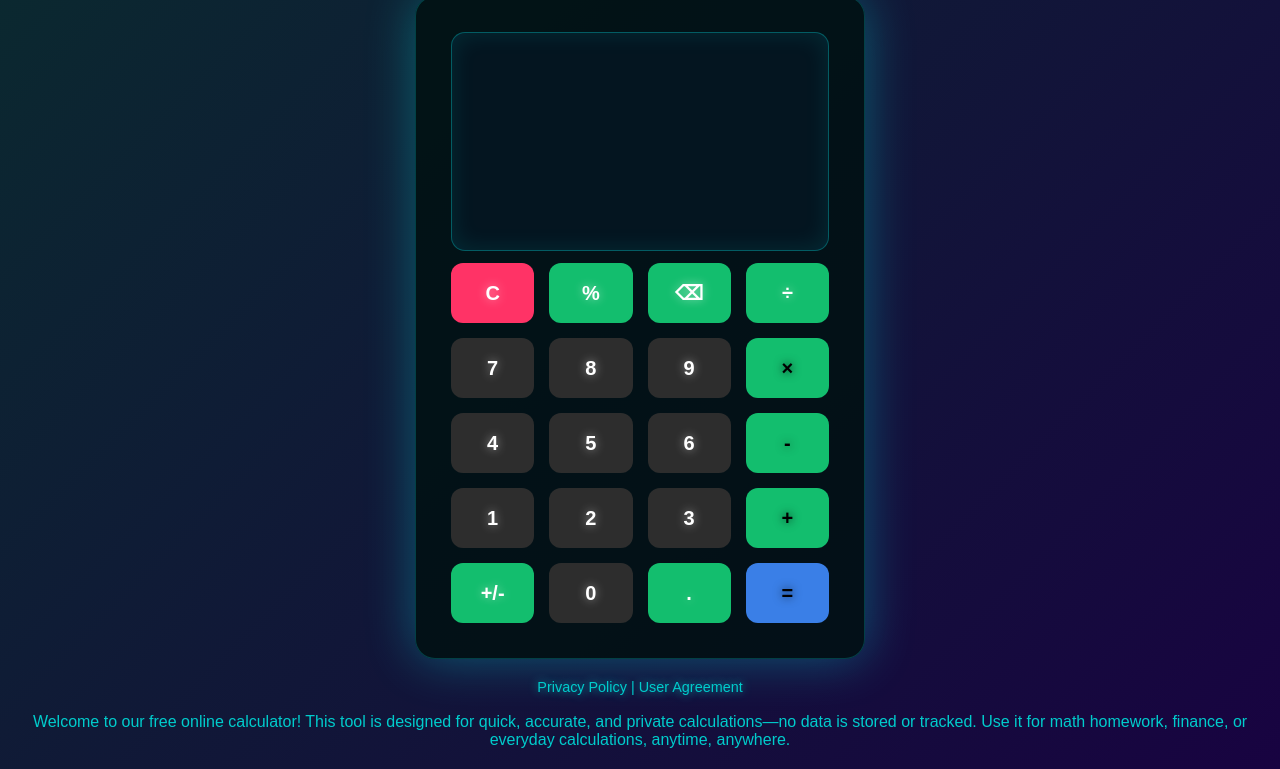
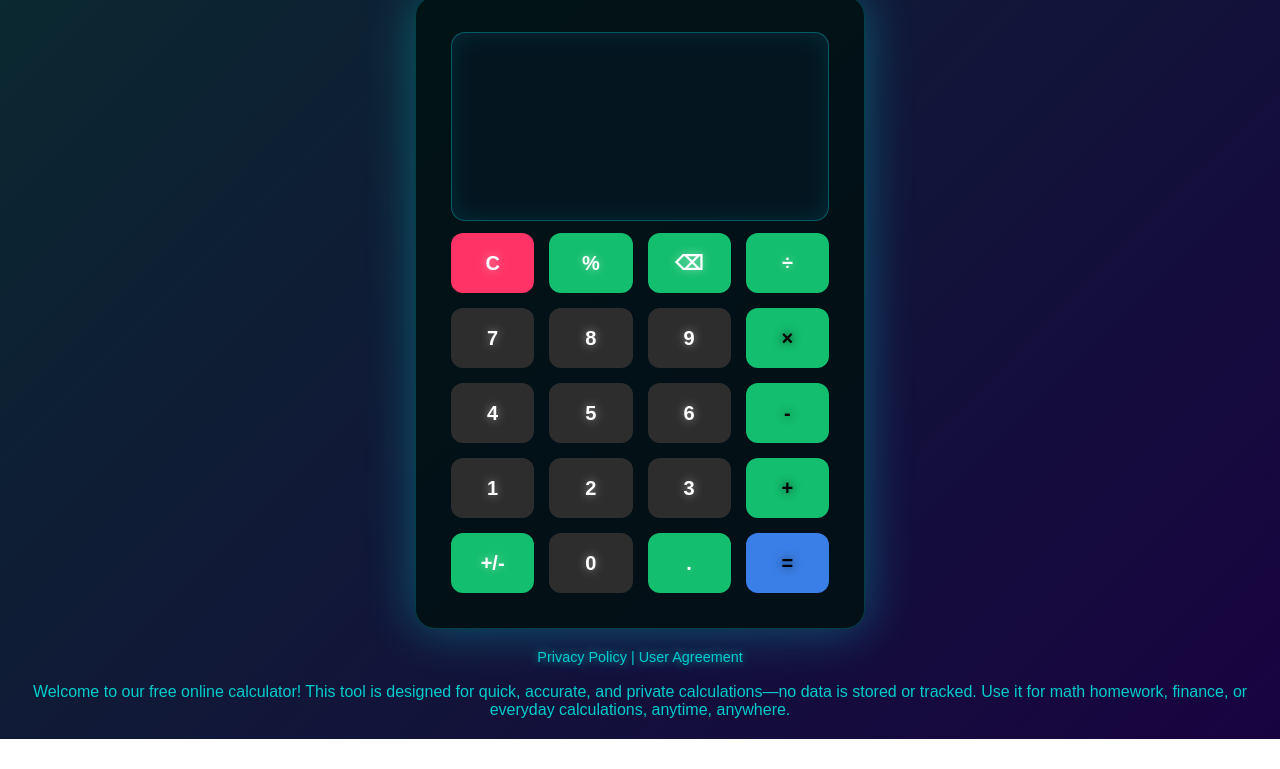
Before and after one commit to George-Kay540/Calculator, a plain HTML site: page index.html in a window 1280 px wide. Shown: the part 89-858 px from the top of the page. After the commit the page ends 828 px from the top, so only its background shows below. Drawn offline with Linux system fonts and the light colour scheme.

Commit message:
Update styles.css

```diff
--- a/styles.css
+++ b/styles.css
@@ -28,7 +28,7 @@ body {
 .display {
     background: #041520;
     border-radius: 14px;
-    padding: 20px 12px;
+    padding: 5px 6px;
     margin-bottom: 12px;
     text-align: right;
     border: 1px solid rgba(0, 255, 255, 0.3);
```
